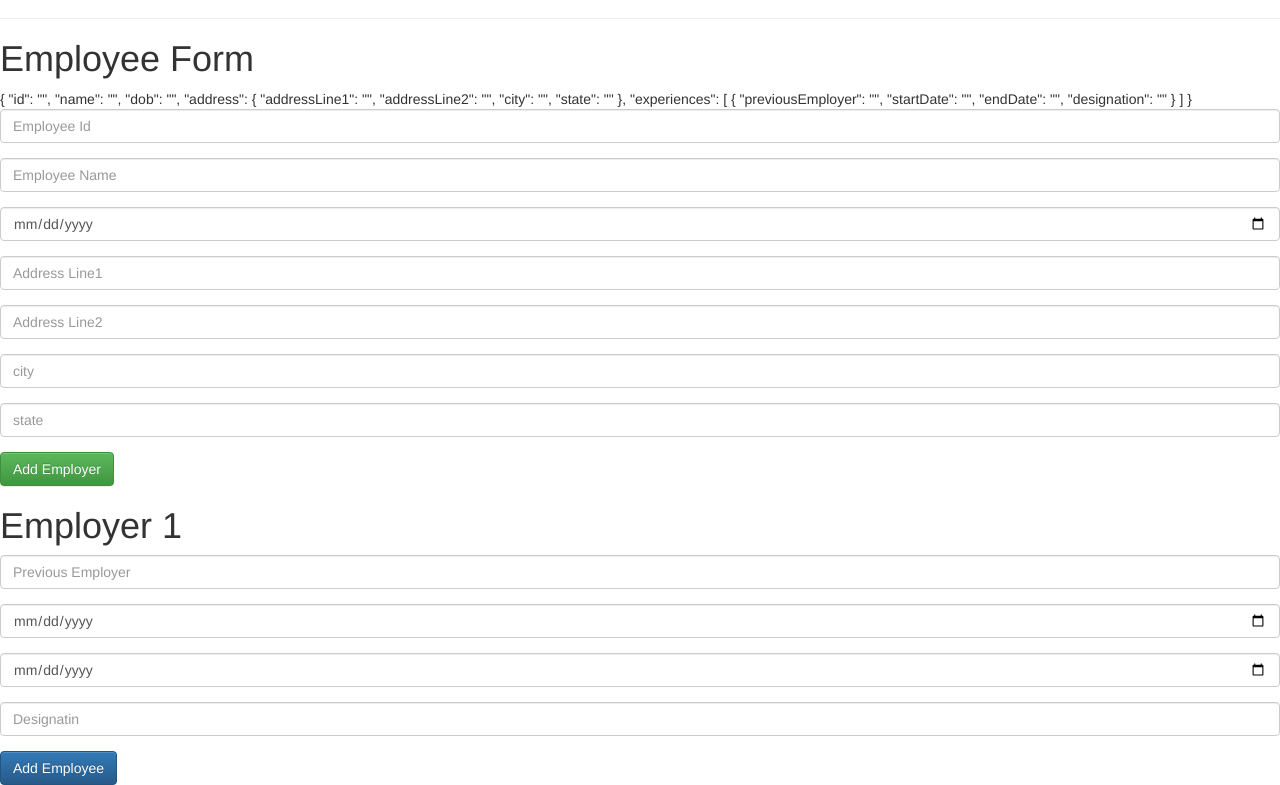
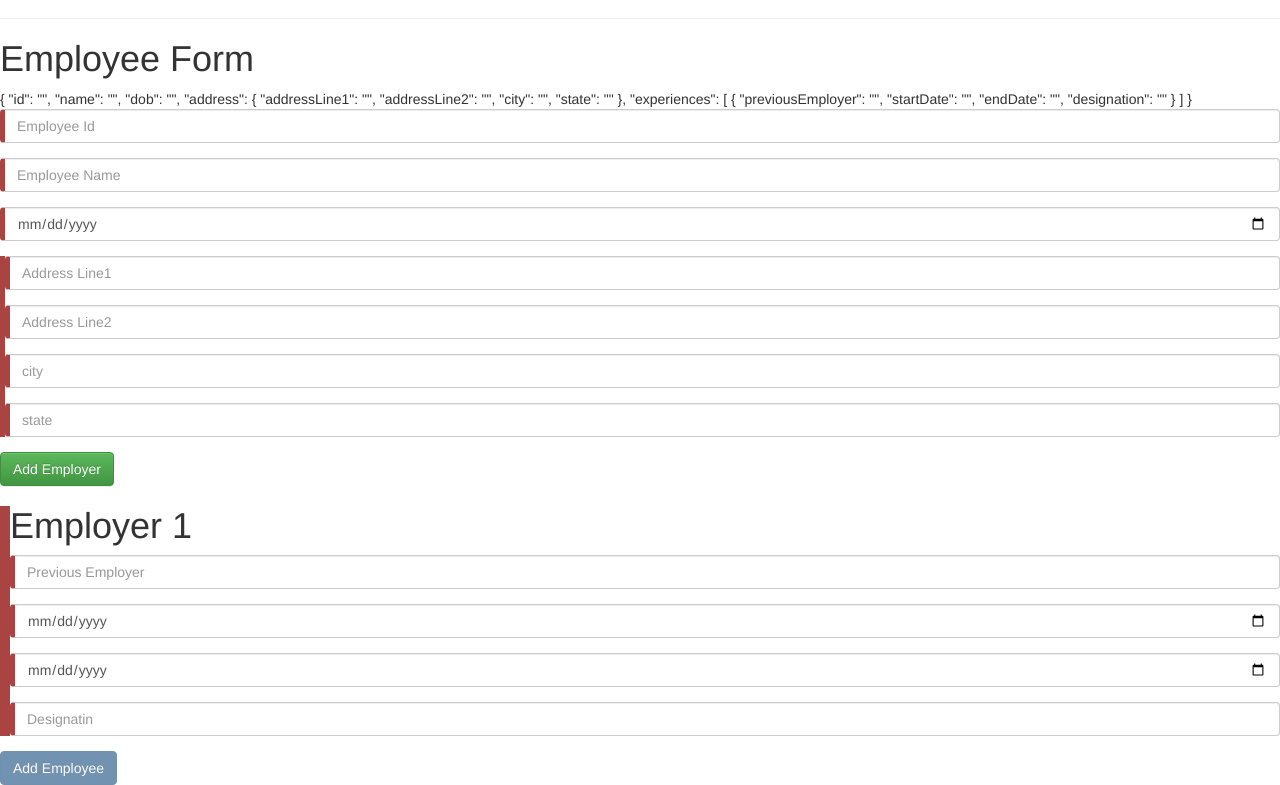
Before and after one commit to santoshyadav198613/StudentManagement-Edureka, an Angular app: page / in a window 1280 px wide. Shown: the part 903-1688 px from the top of the page. Built offline with nearby package versions, Linux system fonts and the light colour scheme.

Commit message:
added required validators

```diff
--- a/src/app/employee/employee.component.html
+++ b/src/app/employee/employee.component.html
@@ -56,6 +56,6 @@
     </div>
   </div>
   <div>
-    <button type="submit" class="btn btn-primary">Add Employee</button>
+    <button [disabled]="employeeForm.invalid" type="submit" class="btn btn-primary">Add Employee</button>
   </div>
 </form>
--- a/src/app/employee/employee.component.ts
+++ b/src/app/employee/employee.component.ts
@@ -1,5 +1,5 @@
 import { Component, OnInit } from '@angular/core';
-import { FormArray, FormBuilder, FormControl, FormGroup } from '@angular/forms';
+import { FormArray, FormBuilder, FormControl, FormGroup, Validators } from '@angular/forms';
 @Component({
   selector: 'app-employee',
   templateUrl: './employee.component.html',
@@ -11,14 +11,14 @@ export class EmployeeComponent implements OnInit {
 
   ngOnInit() {
     this.employeeForm = this.fb.group({
-      id: [''],
-      name: [''],
-      dob: [''],
+      id: ['', Validators.required],
+      name: ['', Validators.required],
+      dob: ['', Validators.required],
       address: this.fb.group({
-        addressLine1: [''],
-        addressLine2: [''],
-        city: [''],
-        state: ['']
+        addressLine1: ['', Validators.required],
+        addressLine2: ['', Validators.required],
+        city: ['', Validators.required],
+        state: ['', Validators.required]
       }),
       experiences: this.fb.array([this.buildForm()])
     });
@@ -27,10 +27,10 @@ export class EmployeeComponent implements OnInit {
 
   buildForm() {
     return this.fb.group({
-      previousEmployer: [''],
-      startDate: [''],
-      endDate: [''],
-      designation: ['']
+      previousEmployer: ['', Validators.required],
+      startDate: ['', Validators.required],
+      endDate: ['', Validators.required],
+      designation: ['', Validators.required]
     });
   }
 
```
